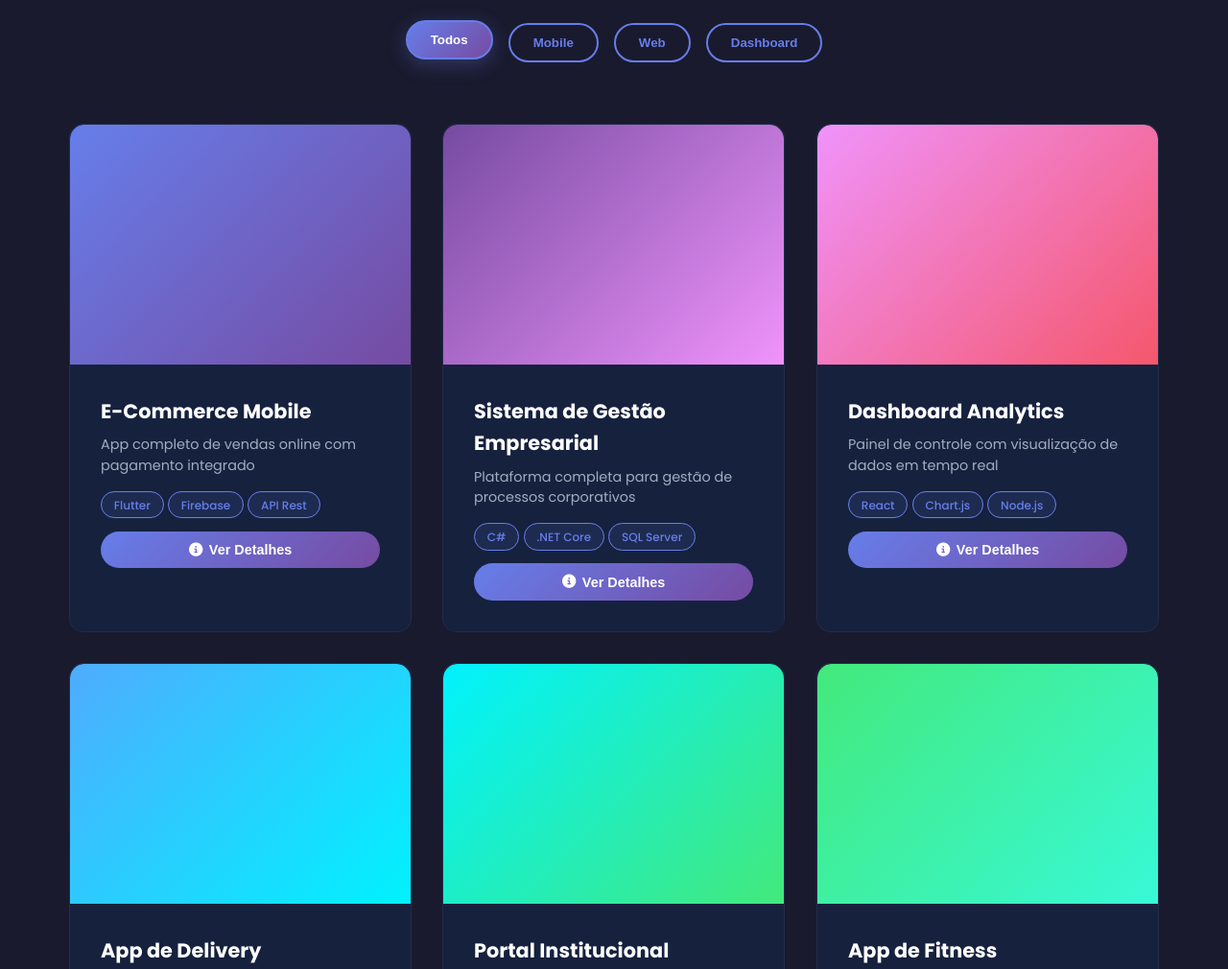
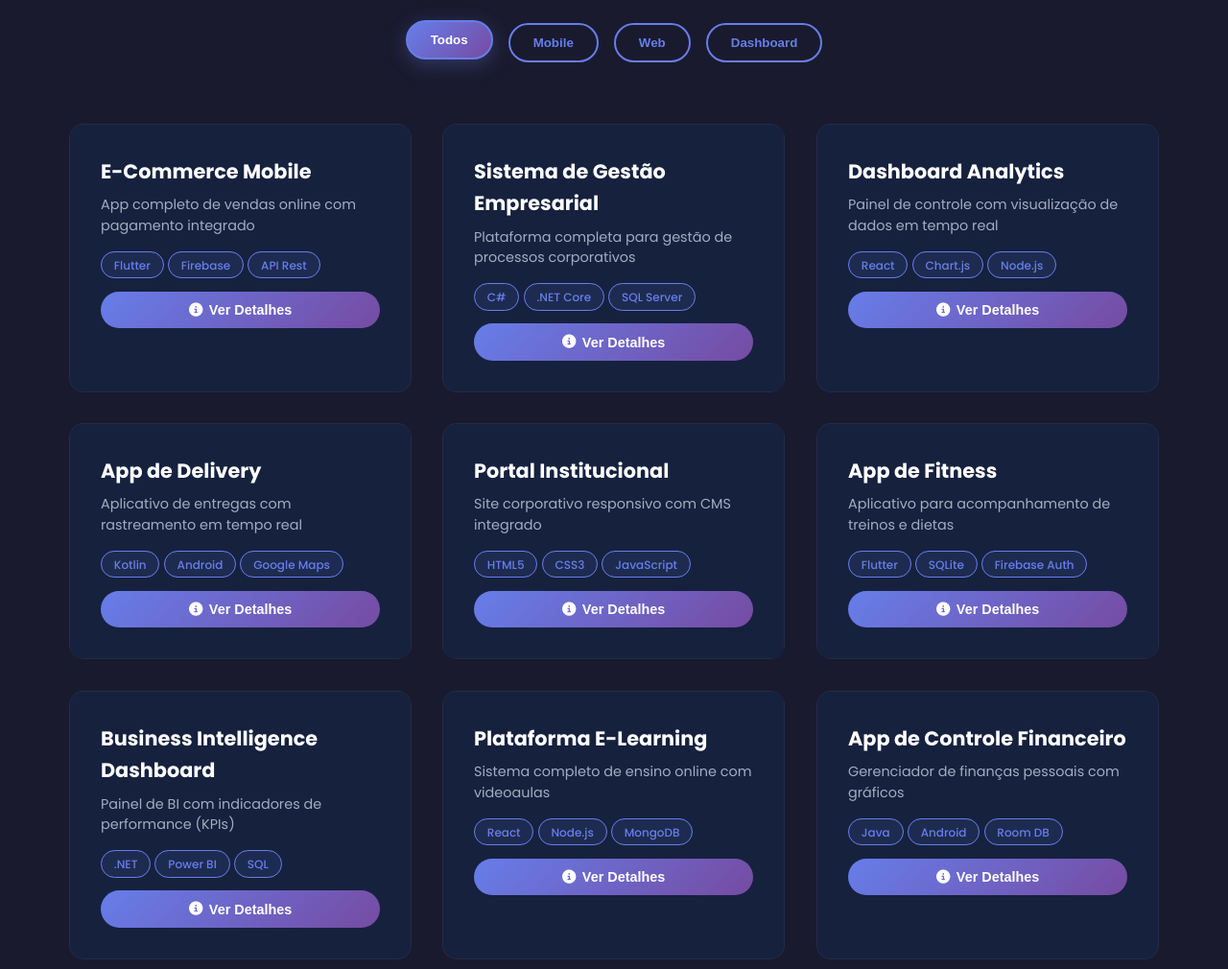
Before and after one commit to EldoFarias/SiteEldo, a plain HTML site: page index.html in a window 1280 px wide. Shown: the part 3460-4470 px from the top of the page at 96% size. Drawn offline with nearby package versions, Linux system fonts and the light colour scheme; animation ran at ten frames a second.

Commit message:
Refactor: Remove área de imagem do portfólio e modal
Remove os contêineres de imagem dos cards de projeto e da janela de detalhes para um design mais minimalista e para evitar erros de carregamento de imagem, conforme solicitado.

```diff
--- a/css/style.css
+++ b/css/style.css
@@ -721,14 +721,7 @@ section {
 }
 
 .portfolio-image {
-    position: relative;
-    overflow: hidden;
-    border-radius: 15px 15px 0 0;
-    height: 250px;
-    background: linear-gradient(135deg, var(--primary-color), var(--secondary-color));
-    display: flex;
-    align-items: center;
-    justify-content: center;
+    display: none;
 }
 
 .portfolio-image img {
@@ -1408,11 +1401,7 @@ section {
 }
 
 .modal-image {
-    width: 100%;
-    height: 300px;
-    object-fit: cover;
-    border-radius: 10px;
-    margin-bottom: var(--spacing-md);
+    display: none;
 }
 
 .modal-title {
```
